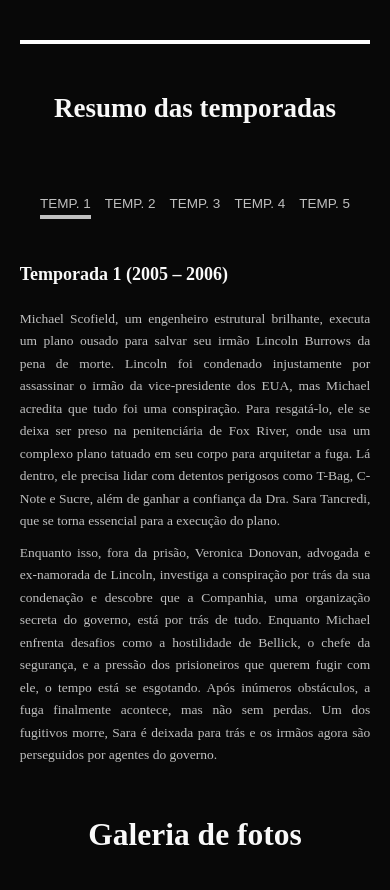
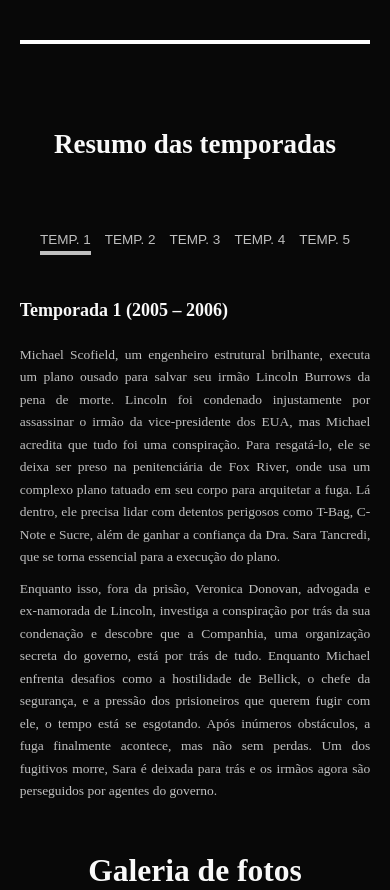
Before and after one commit to DaniloJesus21/prison-break_website, a website: page index.html in a window 390 px wide. Shown: the part 1935-2825 px from the top of the page. Drawn offline with nearby package versions, Linux system fonts and the light colour scheme; files that its build step writes are made by us from their sources; files whose address does not match are found by name; a web font is replaced by a local one.

Commit message:
melhorando a responsividade da seção temporadas

```diff
--- a/src/styles/_temporadas.scss
+++ b/src/styles/_temporadas.scss
@@ -9,6 +9,7 @@
     font-size: 40px;
 
     @media (max-width: 500px){
+      margin-top: 40px;
       font-size: 30px;
     }
   }
```
